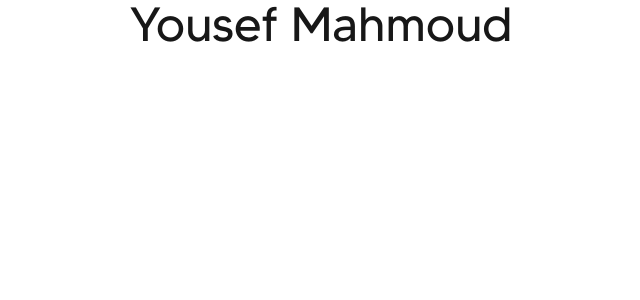
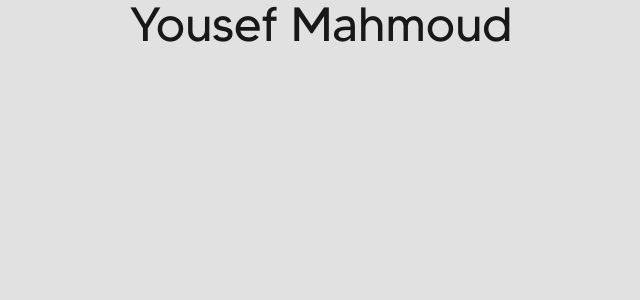
Before and after one commit to usefmahmud/portfolio, a Next.js app: page / in a window 1280 px wide. Shown: the top 300 px of the page, without its empty margins (319-959 px from the left). Built offline with nearby package versions, Linux system fonts and the light colour scheme.

Commit message:
style: update color variables for improved dark mode support

```diff
--- a/app/globals.css
+++ b/app/globals.css
@@ -1,8 +1,8 @@
 @import 'tailwindcss';
 
 :root {
-  --background: #ffffff;
-  --foreground: #171717;
+  --background: #e1e1e1;
+  --foreground: #181818;
 }
 
 @theme inline {
@@ -12,10 +12,12 @@
   --font-made-tommy: var(--font-made-tommy);
 }
 
+@custom-variant dark (&:is(.dark *));
+
 @media (prefers-color-scheme: dark) {
   :root {
-    --background: #0a0a0a;
-    --foreground: #ededed;
+    --background: #181818;
+    --foreground: #e1e1e1;
   }
 }
 
```
